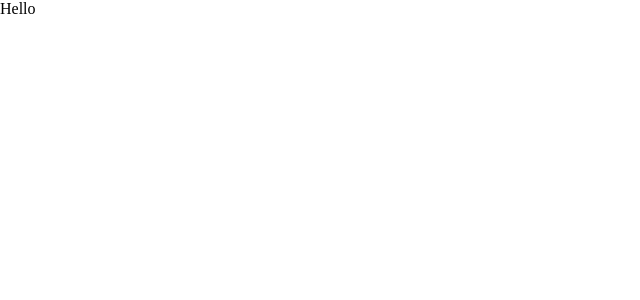
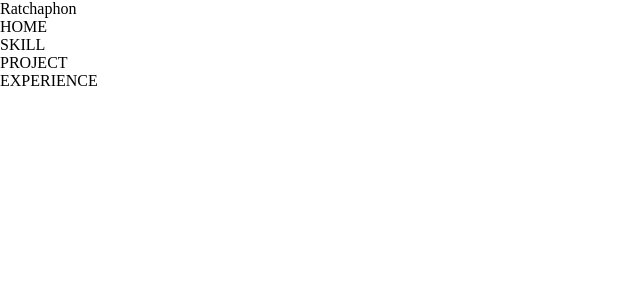
Before and after one commit to BazkilleR/my-portfolio, a React (Vite) app: page / in a window 1280 px wide. Shown: the top 300 px of the page, without its empty margins (0-640 px from the left). Built offline with nearby package versions, Linux system fonts and the light colour scheme.

Commit message:
create navbar

```diff
--- a/src/App.jsx
+++ b/src/App.jsx
@@ -1,12 +1,12 @@
-import './App.css'
+import "./App.css";
+import Navbar from "./components/Navbar.jsx";
 
 function App() {
-
   return (
-    <>
-      Hello
-    </>
-  )
+    <div>
+      <Navbar />
+    </div>
+  );
 }
 
-export default App
+export default App;
--- /dev/null
+++ b/src/components/Navbar.jsx
@@ -0,0 +1,17 @@
+const Navbar = () => {
+  return (
+    <nav>
+      <div>Ratchaphon</div>
+      <div className="">
+        <ul>
+          <li>HOME</li>
+          <li>SKILL</li>
+          <li>PROJECT</li>
+          <li>EXPERIENCE</li>
+        </ul>
+      </div>
+    </nav>
+  );
+};
+
+export default Navbar;
```
Also changed, not shown: src/main.jsx (+5 -7 lines).
